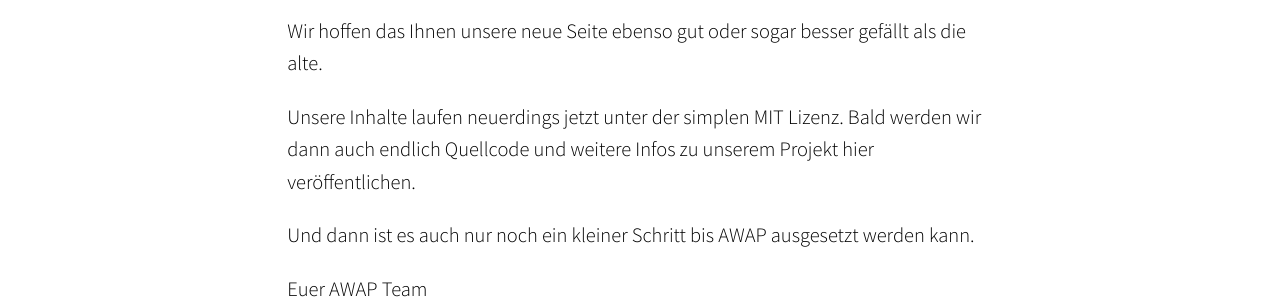
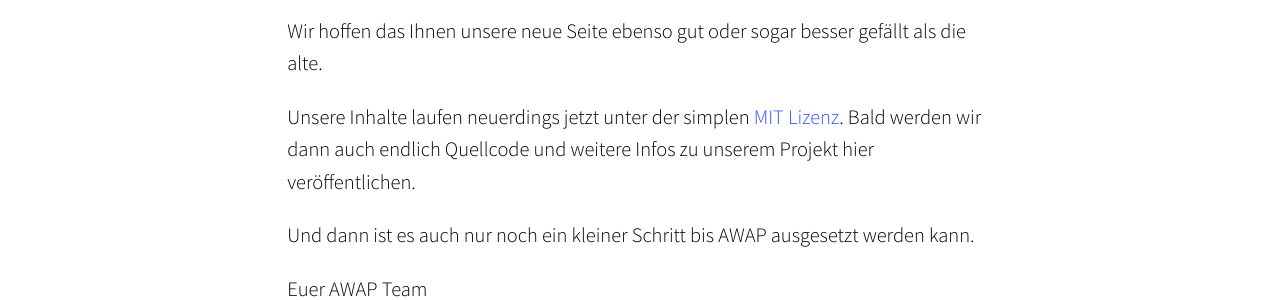
Before and after one commit to Team-AWAP/AWAP, a Jekyll site: the page built from _posts/2015-04-12-change-to-github.io.html, in a window 1280 px wide. Shown: the part 591-891 px from the top of the page. Built offline with Jekyll 4.4.1, drawn with Linux system fonts in a browser that asks for light colours; nearby versions of some CDN libraries; some web fonts are replaced; part of the change alters nothing that is shown.

```diff
--- a/_posts/2015-04-12-change-to-github.io.html
+++ b/_posts/2015-04-12-change-to-github.io.html
@@ -9,7 +9,7 @@ categories: Blog
 <p>Außerdem erlöst uns der Wechsel zu statischen Inhalten von der Notwendigkeit vom Installieren sicherheitsrelevanten Updates und dem Moderieren von Spam.</p>
 <p>Wir hoffen das Ihnen unsere neue Seite ebenso gut oder sogar besser gefällt als die alte.</p>
 <p></p>
-<p>Unsere Inhalte laufen neuerdings jetzt unter der simplen MIT Lizenz. Bald werden wir dann auch endlich Quellcode und weitere Infos zu unserem Projekt hier veröffentlichen.</p>
+<p>Unsere Inhalte laufen neuerdings jetzt unter der simplen <a target="_blank" title="MIT Lizenz" href="https://team-awap.github.io/AWAP/lizenz/">MIT Lizenz</a>. Bald werden wir dann auch endlich Quellcode und weitere Infos zu unserem Projekt hier veröffentlichen.</p>
 <p>Und dann ist es auch nur noch ein kleiner Schritt bis AWAP ausgesetzt werden kann.</p>
 <p></p>
 <p>Euer AWAP Team</p>
```
